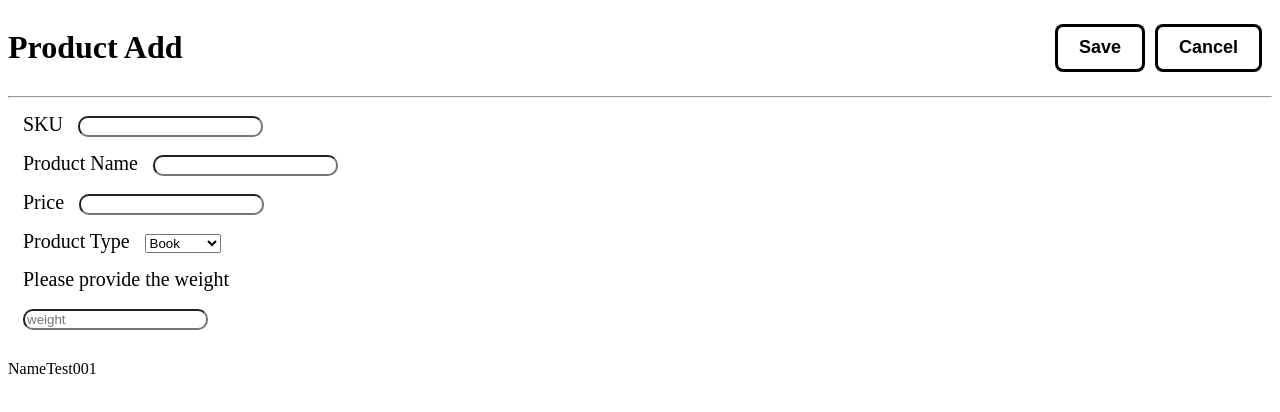
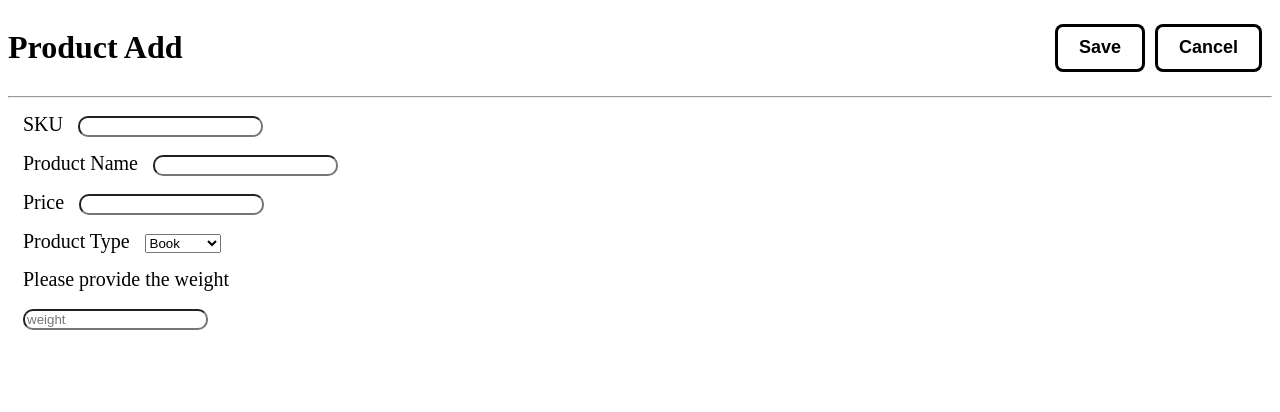
Before and after one commit to LeonLav77/JuniorTestV3, a Vue app: page /add-product in a window 1280 px wide. Shown: the top 412 px of the page. Built offline with nearby package versions, Linux system fonts and the light colour scheme; the HTML template or start-up script is replaced by a standard one.

Commit message:
yet another bug fix

```diff
--- a/src/views/add_product.vue
+++ b/src/views/add_product.vue
@@ -63,9 +63,6 @@
         </div>
       </div>
     </form>
-    <div class="delete-checkbox">
-      NameTest001
-    </div>
   </div>
 </template>
 
```
